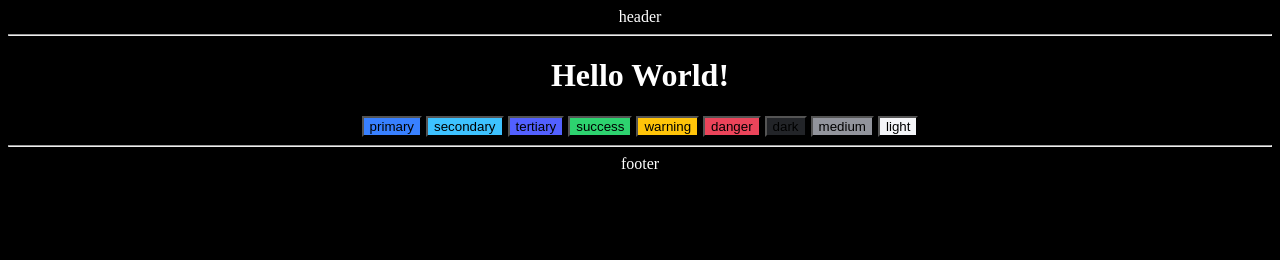
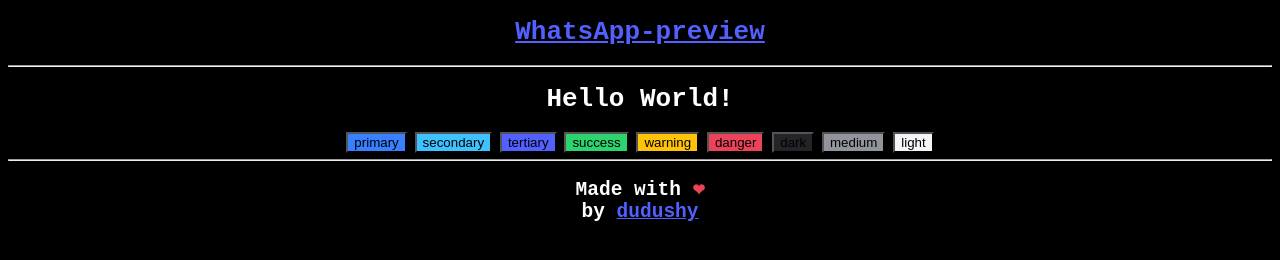
Before and after one commit to dudushy/WhatsApp-preview, a plain HTML site: page docs/index.html in a window 1280 px wide. Drawn offline with Linux system fonts and the light colour scheme.

Commit message:
Setup header and footer

```diff
--- a/docs/index.html
+++ b/docs/index.html
@@ -1,13 +1,18 @@
 <!DOCTYPE html>
 <html>
+
 <head>
   <meta charset="UTF-8">
-        <title>title</title>
+  <title>WhatsApp-preview</title>
   <link rel="stylesheet" href="style.css">
 </head>
 
 <body>
-        <header>header</header>
+  <header>
+    <h1>
+      <a href="https://github.com/dudushy/WhatsApp-preview" target="_blank">WhatsApp-preview</a>
+    </h1>
+  </header>
   <hr>
 
   <div>
@@ -25,8 +30,15 @@
   </div>
 
   <hr>
-        <footer>footer</footer>
+  <footer>
+    <h2>
+      Made with <span id="heart">&#10084;</span>
+      <br>
+      by <a href="https://github.com/dudushy" target="_blank">dudushy</a>
+    </h2>
+  </footer>
 
   <script type="text/javascript" src="script.js"></script>
 </body>
+
 </html>
--- a/docs/script.js
+++ b/docs/script.js
@@ -1 +1 @@
-console.log("Hello World!");
+console.log("[WhatsApp-preview] init");
--- a/docs/style.css
+++ b/docs/style.css
@@ -17,4 +17,13 @@ body {
   color: var(--text);
   background-color: var(--wall);
   text-align: center;
+  font-family: monospace;
 }
+
+a {
+  color: var(--tertiary);
+}
+
+span#heart {
+  color: var(--danger);
+}
```
Lines whose indentation alone changed are shown as unchanged.
